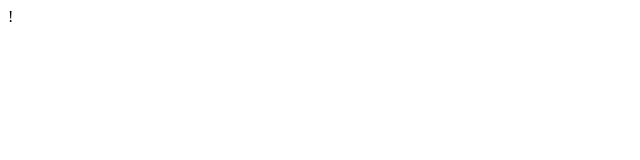
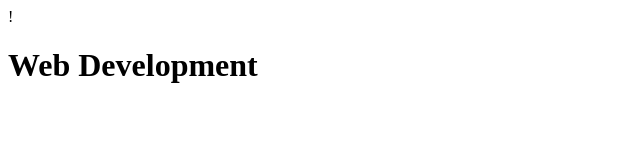
Before and after one commit to Athars904/WebDev, a plain HTML site: page index.html in a window 1280 px wide. Shown: the whole page, without its empty margins (0-640 px from the left). Drawn offline with Linux system fonts and the light colour scheme.

Commit message:
File added

```diff
--- a/index.html
+++ b/index.html
@@ -1 +1,4 @@
 !<!DOCTYPE html>
+<html>
+    <h1>Web Development</h1>
+</html>
```
